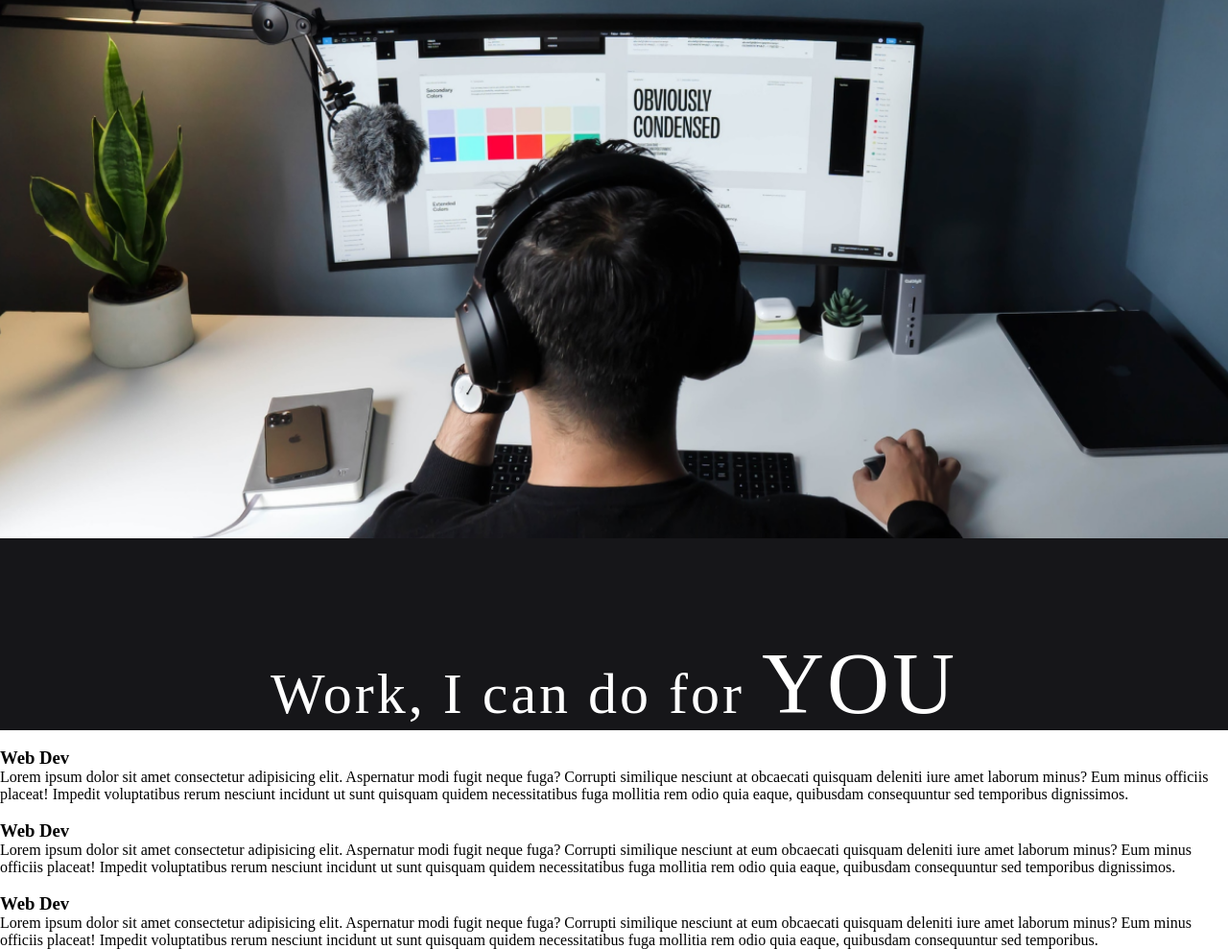
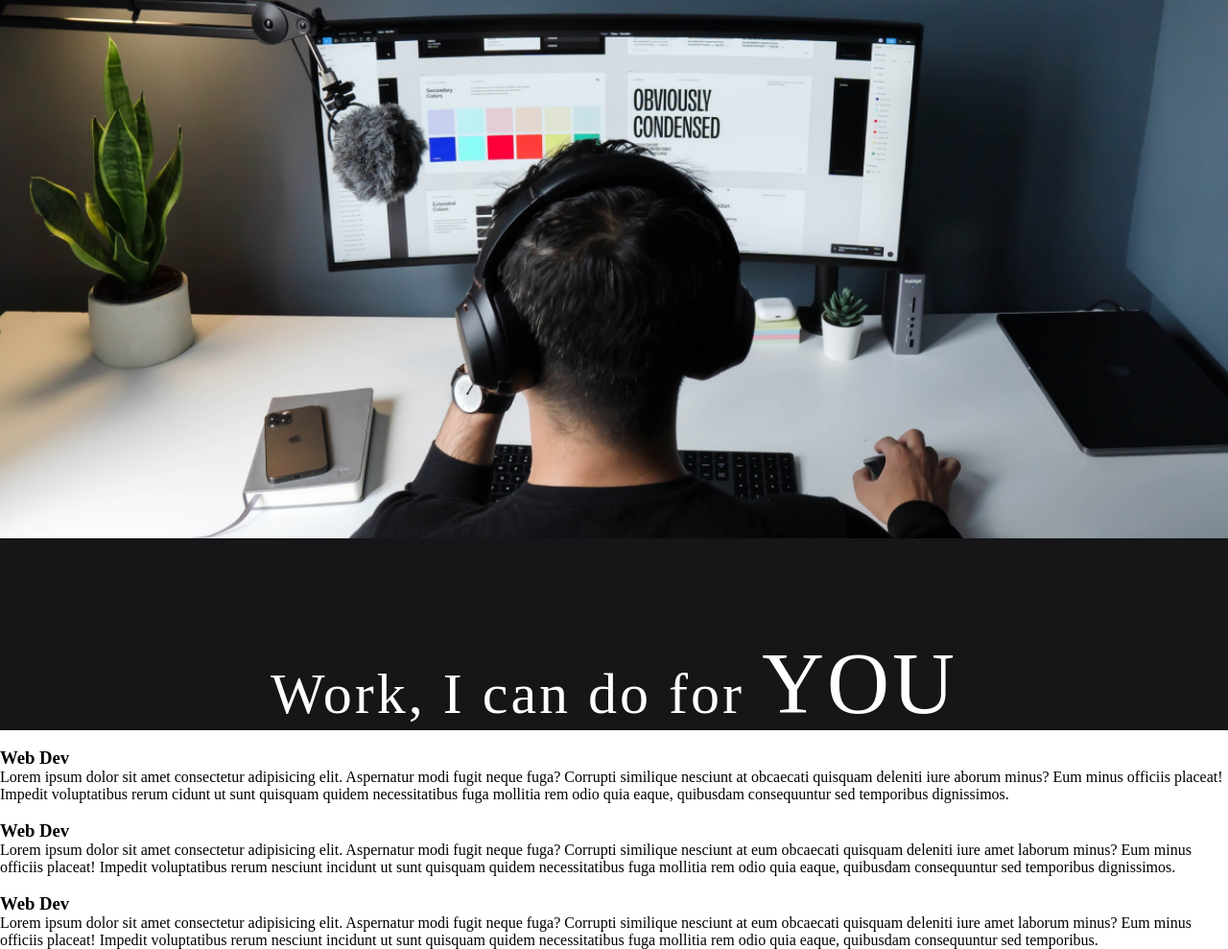
Before and after one commit to Mukulprajapatiii/SimpleHTML_CSS, a plain HTML site: page Landing_page/index.html in a window 1280 px wide. Shown: the part 239-1228 px from the top of the page at 96% size. Drawn offline with Linux system fonts and the light colour scheme.

Commit message:
firstcommit

```diff
--- a/Landing_page/index.html
+++ b/Landing_page/index.html
@@ -31,8 +31,8 @@
             <div class="card_content">
                 <h3>Web Dev</h3>
                 <p>Lorem ipsum dolor sit amet consectetur adipisicing elit. Aspernatur modi fugit neque fuga? Corrupti
-                    similique nesciunt at  obcaecati quisquam deleniti iure amet laborum minus? Eum minus officiis
-                    placeat! Impedit voluptatibus rerum nesciunt incidunt ut sunt quisquam quidem necessitatibus fuga
+                    similique nesciunt at  obcaecati quisquam deleniti iure aborum minus? Eum minus officiis
+                    placeat! Impedit voluptatibus rerum cidunt ut sunt quisquam quidem necessitatibus fuga
                     mollitia rem odio quia eaque, quibusdam consequuntur sed temporibus dignissimos.</p>
             </div>
         </div>
```
